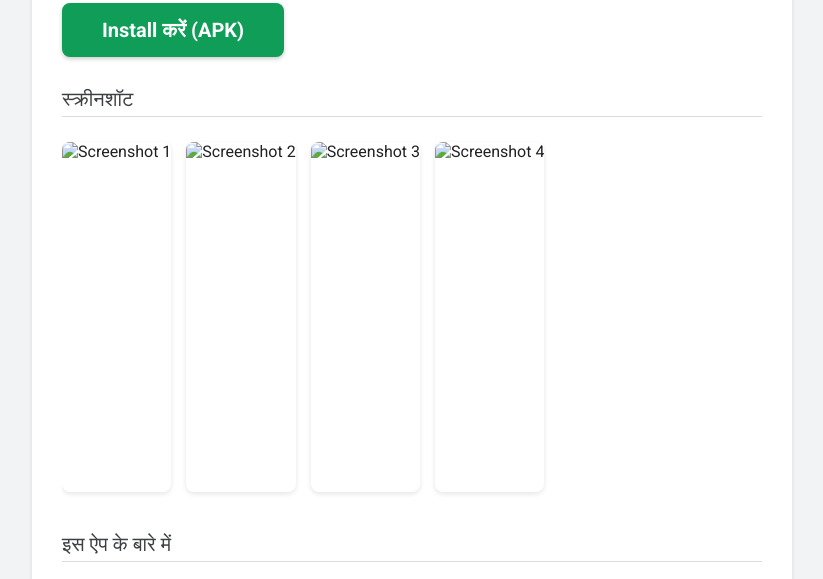
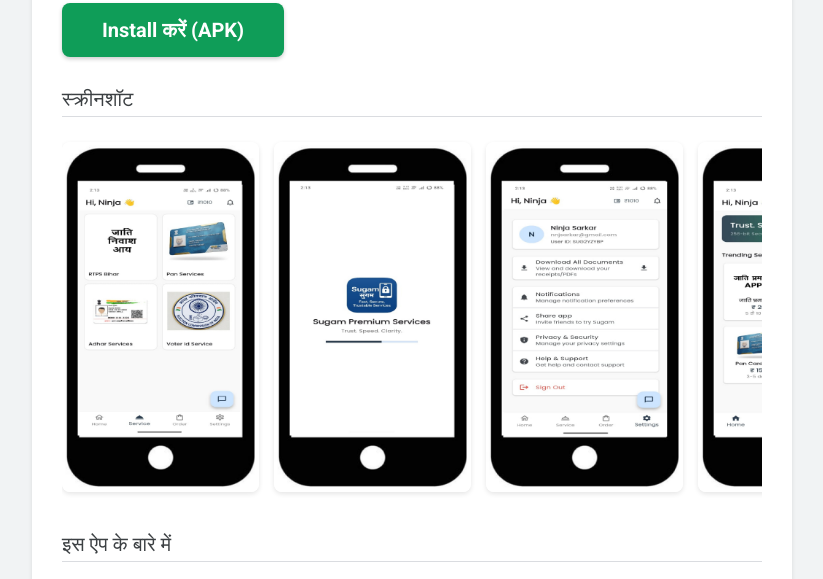
Before and after one commit to akhilesh76522222/new, a plain HTML site: page index.html in a window 1280 px wide. Shown: the part 192-771 px from the top of the page, without its empty margins (228-1051 px from the left). Drawn offline with Linux system fonts and the light colour scheme.

Commit message:
Update index.html

```diff
--- a/index.html
+++ b/index.html
@@ -28,10 +28,10 @@
 
             <h2 class="section-title">स्क्रीनशॉट</h2>
             <div class="screenshots-container">
-                <img src="screenshot_1.jpg" alt="Screenshot 1">
-                <img src="screenshot_2.jpg" alt="Screenshot 2">
-                <img src="screenshot_3.jpg" alt="Screenshot 3">
-                <img src="screenshot_4.jpg" alt="Screenshot 4">
+                <img src="screenshot_1.jpeg" alt="Screenshot 1">
+                <img src="screenshot_2.jpeg" alt="Screenshot 2">
+                <img src="screenshot_3.jpeg" alt="Screenshot 3">
+                <img src="screenshot_4.jpeg" alt="Screenshot 4">
             </div>
 
             <h2 class="section-title">इस ऐप के बारे में</h2>
@@ -53,4 +53,5 @@
         <p>&copy; 2024. सभी अधिकार सुरक्षित.</p>
     </footer>
 </body>
+
 </html>
```
